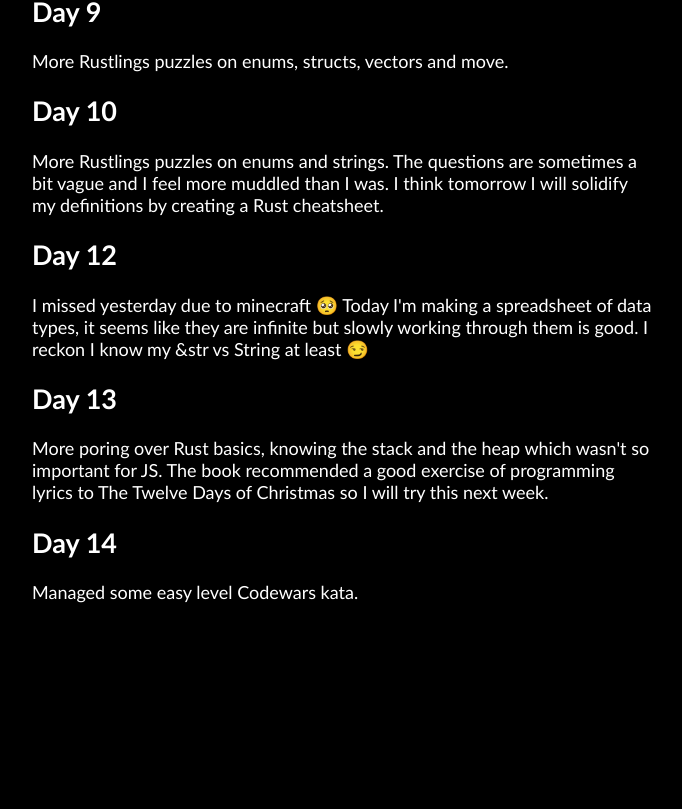
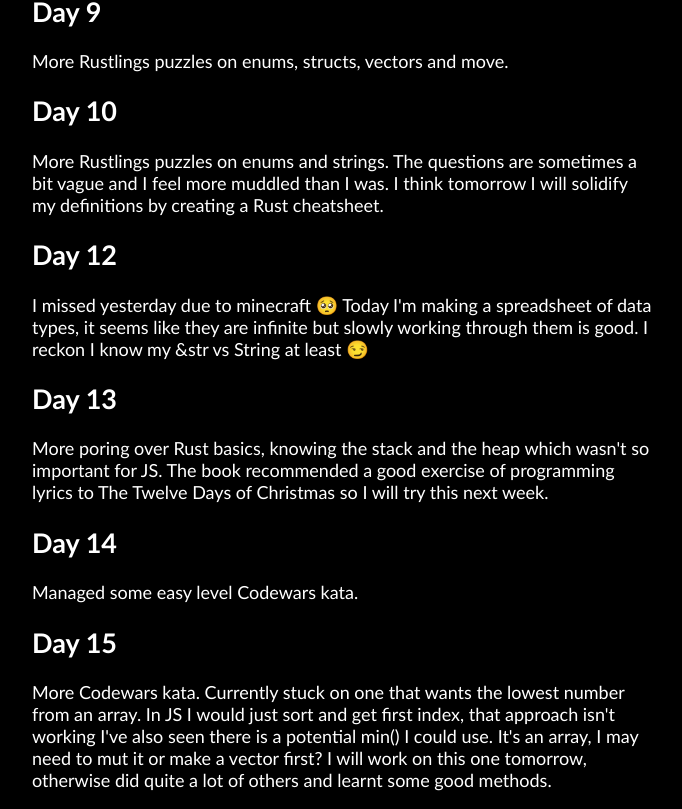
Before and after one commit to Georgie-x/100-days-of-code, a React (Vite) app: page / in a window 1280 px wide. Shown: the part 1348-2157 px from the top of the page, without its empty margins (298-980 px from the left). Before the commit the page ends 1969 px from the top, so only its background shows below. Built offline with nearby package versions, Linux system fonts and the light colour scheme; a web font is replaced by a local one.

Commit message:
codewars d15

```diff
--- a/src/App.tsx
+++ b/src/App.tsx
@@ -86,6 +86,10 @@ function App() {
 			<p>
 				Managed some easy level Codewars kata.
 			</p>
+			<h2>Day 15</h2>
+			<p>
+				More Codewars kata. Currently stuck on one that wants the lowest number from an array. In JS I would just sort and get first index, that approach isn't working I've also seen there is a potential min() I could use. It's an array, I may need to mut it or make a vector first? I will work on this one tomorrow, otherwise did quite a lot of others and learnt some good methods.
+			</p>
 		</div>
 	)
 }
```
